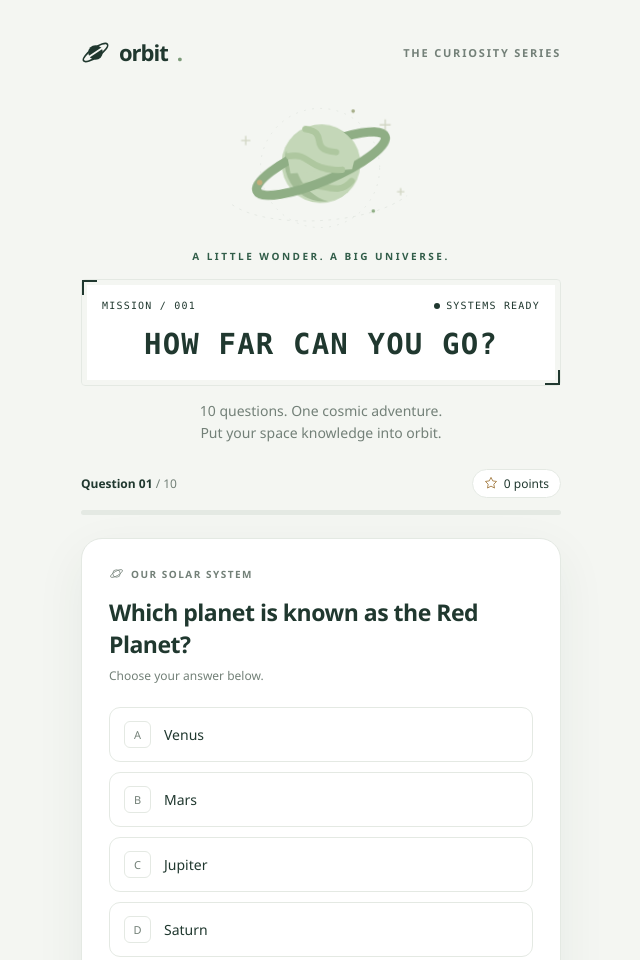
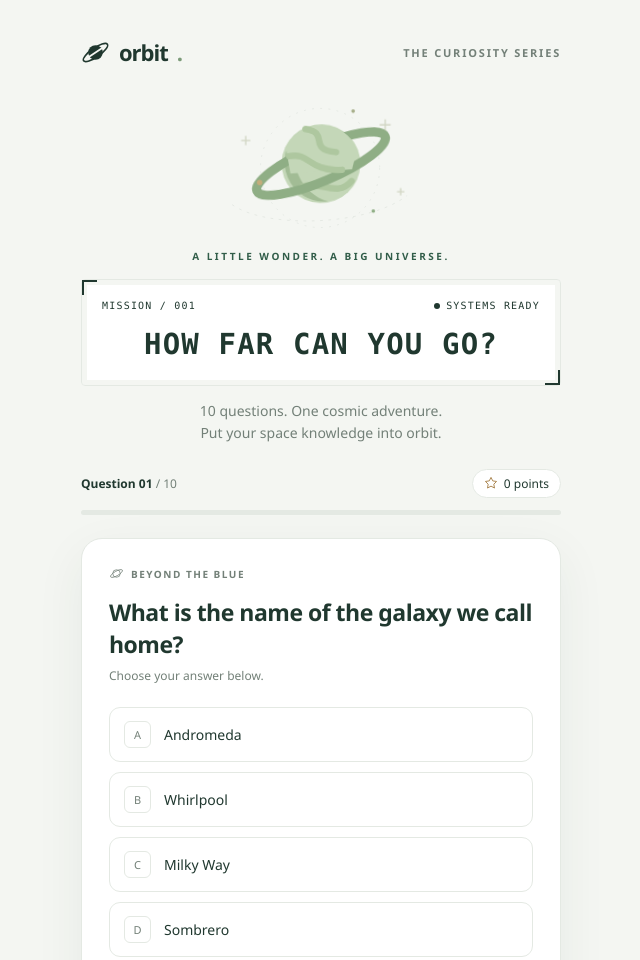
Before and after one commit to Hyunwoo-postech/space-quiz, a plain HTML site: page index.html in a window 1280 px wide. Shown: the top 960 px of the page, without its empty margins (319-959 px from the left). Drawn offline with Linux system fonts and the light colour scheme.

Commit message:
Shuffle questions on each quiz attempt
Keep question data intact and shuffle a separate index order at the start of each attempt.

Co-authored-by: Copilot App <223556219+Copilot@users.noreply.github.com>

```diff
--- a/index.html
+++ b/index.html
@@ -178,6 +178,15 @@
       { category: "The next frontier", question: "What is NASA's program to return humans to the Moon called?", answers: ["Gemini", "Artemis", "Mercury", "Voyager"], correct: 1, fact: "Artemis aims to return humans to the Moon and build experience for future crewed missions to Mars." }
     ];
     const byId = id => document.getElementById(id);
+    function shuffledQuestionOrder() {
+      const order = Array.from({ length: questions.length }, (_, index) => index);
+      for (let index = order.length - 1; index > 0; index--) {
+        const swapIndex = Math.floor(Math.random() * (index + 1));
+        [order[index], order[swapIndex]] = [order[swapIndex], order[index]];
+      }
+      return order;
+    }
+    let questionOrder = shuffledQuestionOrder();
     let current = 0;
     let score = 0;
     let answered = false;
@@ -189,7 +198,7 @@
 
     function renderQuestion(focus = false) {
       answered = false;
-      const item = questions[current];
+      const item = questions[questionOrder[current]];
       byId("question-count").innerHTML = `<strong>Question ${String(current + 1).padStart(2, "0")}</strong> / 10`;
       byId("category").textContent = item.category;
       byId("question").textContent = item.question;
@@ -212,7 +221,7 @@
     function selectAnswer(selected) {
       if (answered) return;
       answered = true;
-      const item = questions[current];
+      const item = questions[questionOrder[current]];
       const correct = selected === item.correct;
       if (correct) score++;
       byId("score").textContent = `${score} ${score === 1 ? "point" : "points"}`;
@@ -263,6 +272,7 @@
     });
 
     byId("restart").addEventListener("click", () => {
+      questionOrder = shuffledQuestionOrder();
       current = 0;
       score = 0;
       byId("score").textContent = "0 points";
```
